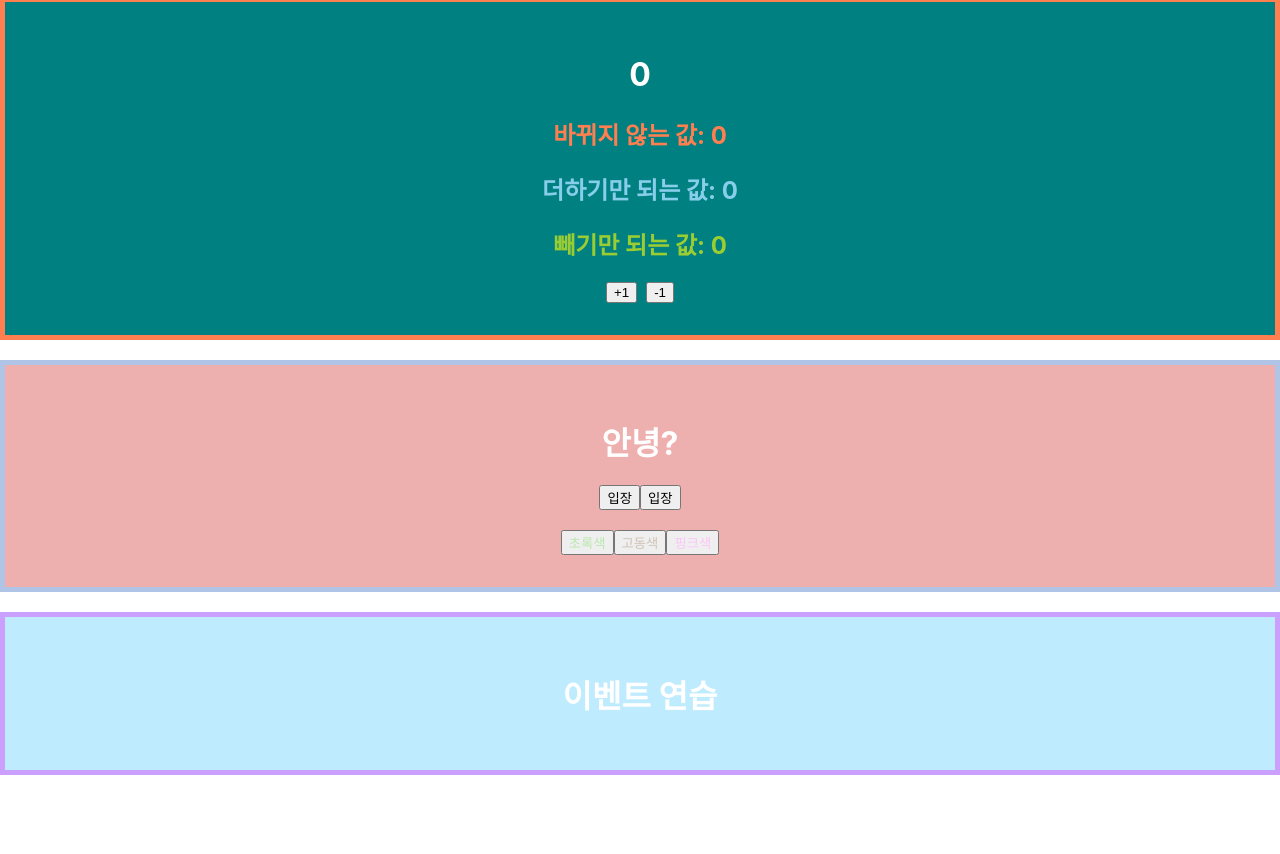
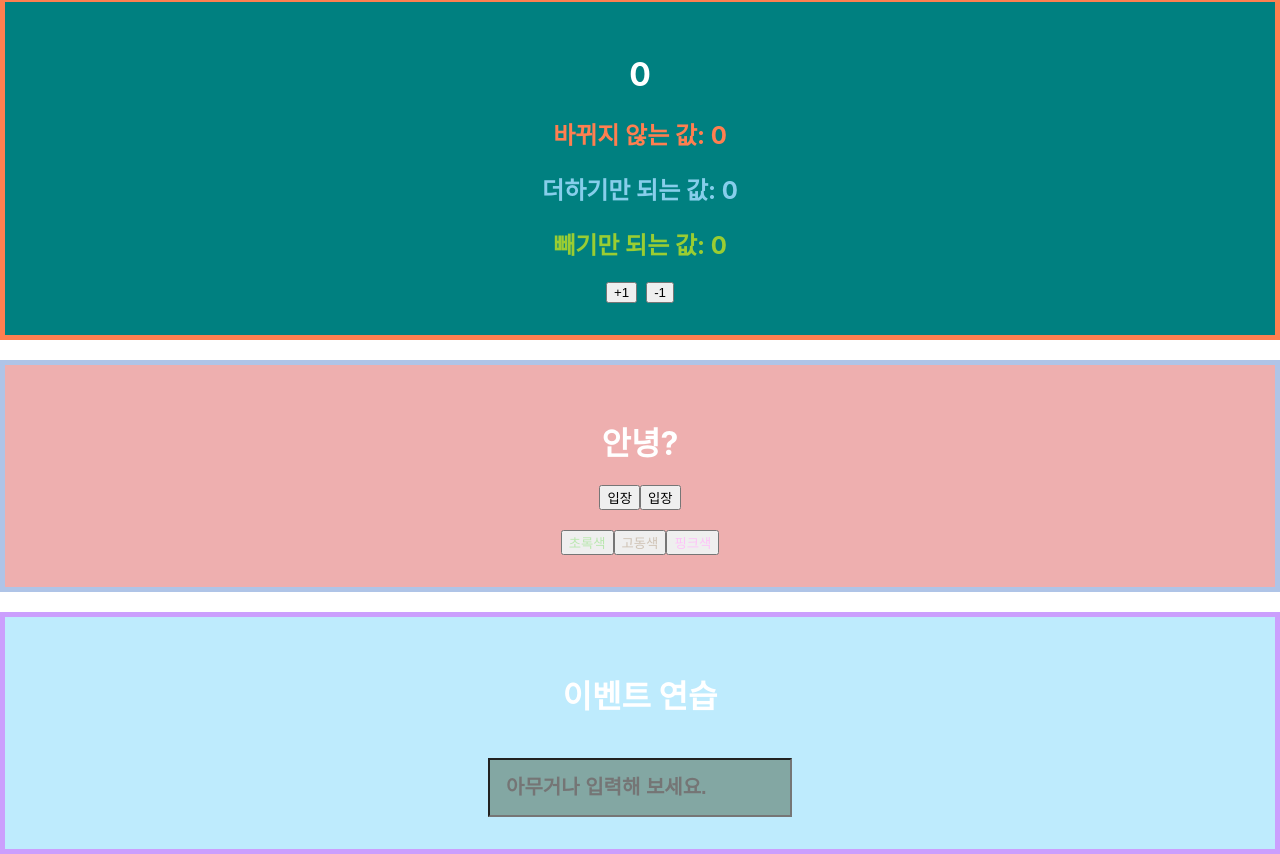
Before and after one commit to dohy-9443/ReactExample, a React (Create React App) app in the folder hello-react/: page / in a window 1280 px wide. Shown: the part 253-1107 px from the top of the page. Before the commit the page ends 1028 px from the top, so only its background shows below. Built offline with nearby package versions, Linux system fonts and the light colour scheme.

Commit message:
onChange 이벤트 설정

```diff
--- a/hello-react/src/EventPractice.js
+++ b/hello-react/src/EventPractice.js
@@ -12,6 +12,22 @@ class EventPractice extends Component {
         }}
       >
         <h1 style={{ color: 'white' }}>이벤트 연습</h1>
+        <br />
+        <input
+          style={{
+            padding: '1rem',
+            background: '#83a7a3',
+            color: '#BEEBFD',
+            fontSize: '20px',
+            fontWeight: 'bold',
+          }}
+          type="text"
+          name="message"
+          placeholder="아무거나 입력해 보세요."
+          onChange={(e) => {
+            console.log(e);
+          }}
+        />
       </div>
     );
   }
```
